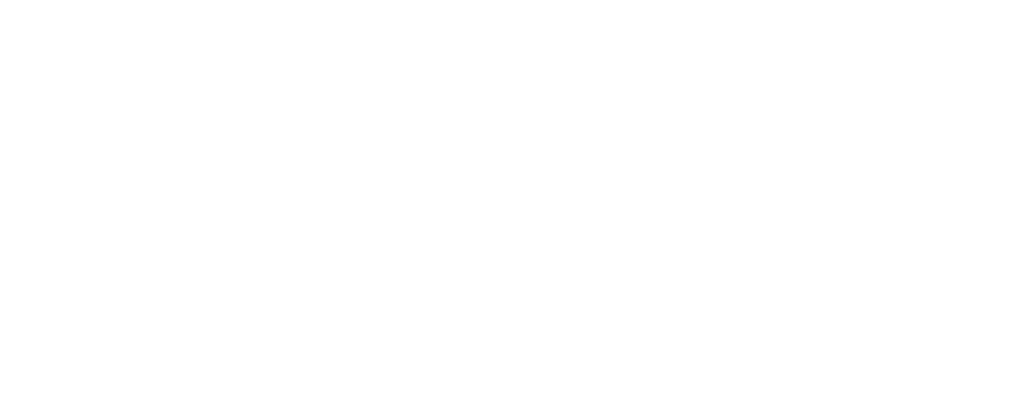
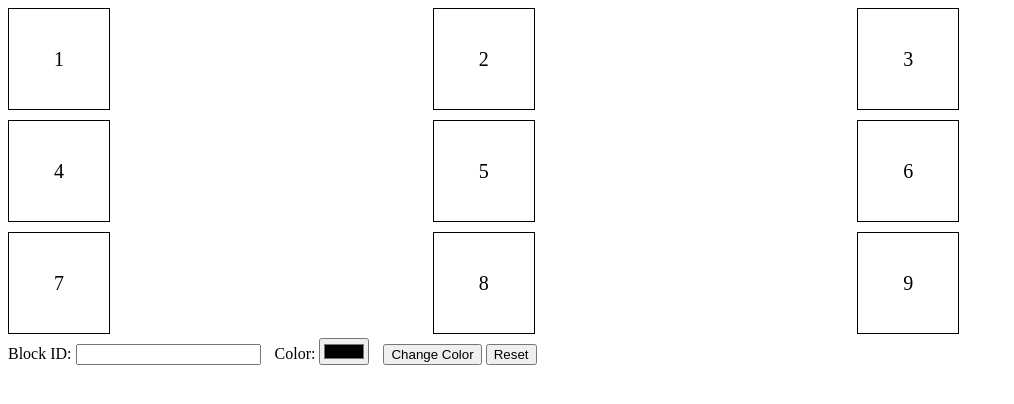
Before and after one commit to acciojob/Replit-Asian-Paints-vaibhavkambl, a website: page main.html in a window 1280 px wide. Shown: the whole page, without its empty margins (0-1014 px from the left). Drawn offline with Linux system fonts and the light colour scheme.

Commit message:
created a submission

```diff
--- a/main.html
+++ b/main.html
@@ -7,6 +7,26 @@
 </head>
 
 <body>
+	<div id="grid-container">
+    <div class="grid-item" id="1">1</div>
+    <div class="grid-item" id="2">2</div>
+    <div class="grid-item" id="3">3</div>
+    <div class="grid-item" id="4">4</div>
+    <div class="grid-item" id="5">5</div>
+    <div class="grid-item" id="6">6</div>
+    <div class="grid-item" id="7">7</div>
+    <div class="grid-item" id="8">8</div>
+    <div class="grid-item" id="9">9</div>
+  </div>
+
+  <label for="block_id">Block ID:</label>
+  <input type="text" id="block_id">
+
+  <label for="colour_id">Color:</label>
+  <input type="color" id="colour_id">
+
+  <button id="change_button" onclick="changeColor()">Change Color</button>
+  <button id="reset_button" onclick="resetColors()">Reset</button>
 	<!-- the entire body must be written by student -->
     <script type="text/javascript" src="./script.js">
 </script>
--- a/script.js
+++ b/script.js
@@ -1 +1,17 @@
 //your JS code here. If required.
+function changeColor() {
+      const blockId = document.getElementById('block_id').value;
+      const color = document.getElementById('colour_id').value;
+
+      const block = document.getElementById(blockId);
+      if (block) {
+        block.style.backgroundColor = color;
+      }
+    }
+
+    function resetColors() {
+      const gridItems = document.querySelectorAll('.grid-item');
+      gridItems.forEach(item => {
+        item.style.backgroundColor = 'transparent';
+      });
+    }
--- a/styles.css
+++ b/styles.css
@@ -1 +1,30 @@
 /*  your css code here. If applicable */
+#grid-container {
+      display: grid;
+      grid-template-columns: repeat(3, 1fr);
+      gap: 10px;
+    }
+
+    .grid-item {
+      width: 100px;
+      height: 100px;
+      background-color: transparent;
+      display: flex;
+      align-items: center;
+      justify-content: center;
+      font-size: 20px;
+      border: 1px solid #000;
+      cursor: pointer;
+    }
+
+    #block_id {
+      margin-right: 10px;
+    }
+
+    #colour_id {
+      margin-right: 10px;
+    }
+
+    #change_button, #reset_button {
+      margin-top: 10px;
+    }
```
